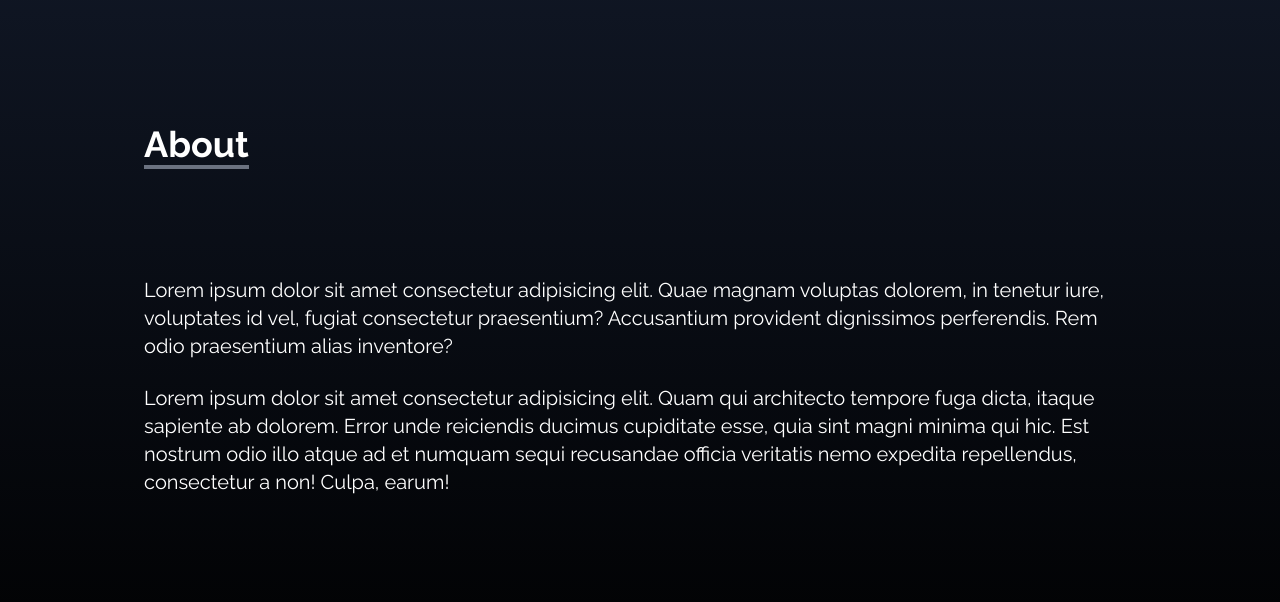
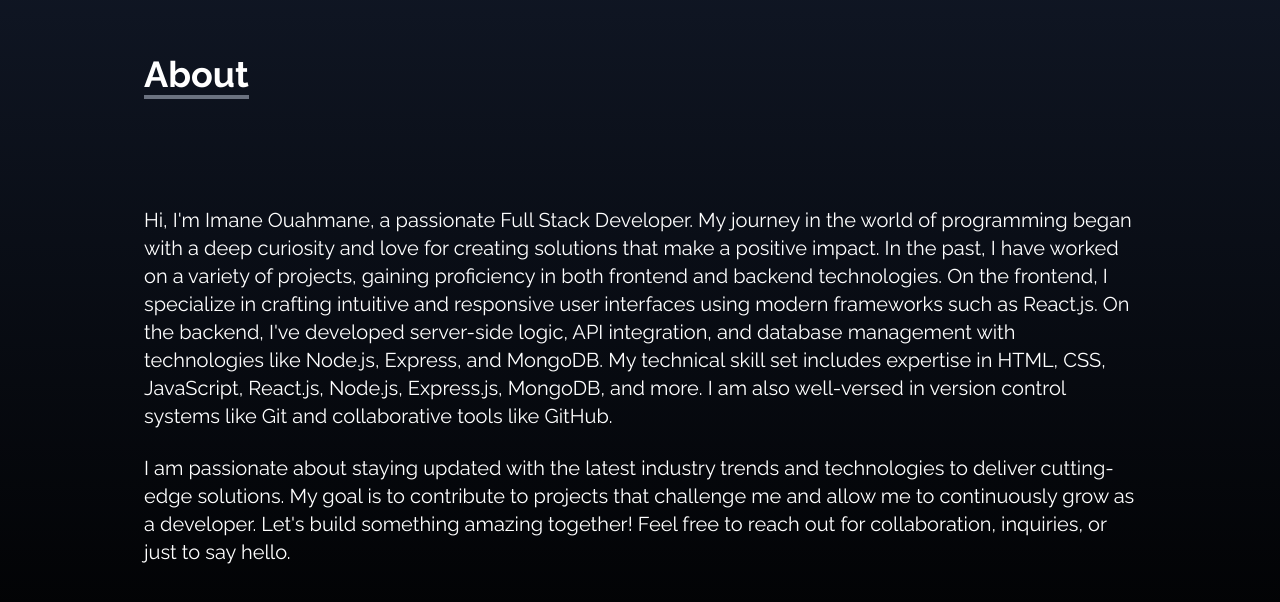
Before and after one commit to Imane-Ouahmane/Portfolio-ImaneOuahmane, a React (Vite) app: page / in a window 1280 px wide. Shown: the part 890-1492 px from the top of the page. Built offline with nearby package versions, Linux system fonts and the light colour scheme.

Commit message:
fix the positions of the components

```diff
--- a/package.json
+++ b/package.json
@@ -14,7 +14,8 @@
     "react": "^18.2.0",
     "react-dom": "^18.2.0",
     "react-icons": "^4.12.0",
-    "react-scroll": "^1.9.0"
+    "react-scroll": "^1.9.0",
+    "react-vertical-timeline-component": "^3.6.0"
   },
   "devDependencies": {
     "@types/react": "^18.2.37",
--- a/src/components/About.jsx
+++ b/src/components/About.jsx
@@ -8,23 +8,21 @@ function About() {
                 <p className='text-4xl font-bold inline border-b-4 border-gray-500'>About</p>
             </div>
             <p className='text-xl mt-20 '>
-                Lorem ipsum dolor sit amet consectetur
-                 adipisicing elit. Quae magnam voluptas
-                dolorem, in tenetur iure, voluptates id vel,
-                fugiat consectetur praesentium? Accusantium
-                provident dignissimos perferendis.
-                 Rem odio praesentium alias inventore?
+            Hi, I'm Imane Ouahmane, a passionate Full Stack Developer. My journey in the world of programming began
+            with a deep curiosity and love for creating solutions that make a positive impact. In the past, I have worked
+            on a variety of projects, gaining proficiency in both frontend and backend technologies. On the frontend, I
+            specialize in crafting intuitive and responsive user interfaces using modern frameworks such as React.js. On the
+            backend, I've developed server-side logic, API integration, and database management with technologies like Node.js,
+             Express, and MongoDB. My technical skill set includes expertise in HTML, CSS, JavaScript, React.js, Node.js, Express.js,
+             MongoDB, and more. I am also well-versed in version control systems like Git and collaborative tools like GitHub.
             </p>
             <br />
             <p className='text-xl'>
-                Lorem ipsum dolor sit amet consectetur
-                adipisicing elit. Quam qui architecto tempore
-                 fuga dicta, itaque sapiente ab dolorem. Error
-                 unde reiciendis ducimus cupiditate esse,
-                 quia sint magni minima qui hic. Est nostrum
-                 odio illo atque ad et numquam sequi recusandae
-                  officia veritatis nemo expedita repellendus,
-                 consectetur a non! Culpa, earum!
+            I am passionate about staying updated with the latest industry trends and
+            technologies to deliver cutting-edge solutions. My goal is to contribute to
+             projects that challenge me and allow me to continuously grow as a developer.
+              Let's build something amazing together! Feel free to reach out for collaboration,
+               inquiries, or just to say hello.
             </p>
         </div>
     </div>
--- a/src/components/Home.jsx
+++ b/src/components/Home.jsx
@@ -16,7 +16,7 @@ function Home() {
             I'm a Full Stack Developer
           </h2>
           <p className="text-gray-500 py-4 max-w-md">
-            Hi! My name is Alex, and I am a full-stack developer with experience
+            Hi! My name is Imane, and I am a full-stack developer with experience
             in building web applications using JavaScript, Node.js, Express,
             MongoDB, React.js ...
           </p>
```
Also changed, not shown: 1 other file (tests, documents, lock files or other folders).
